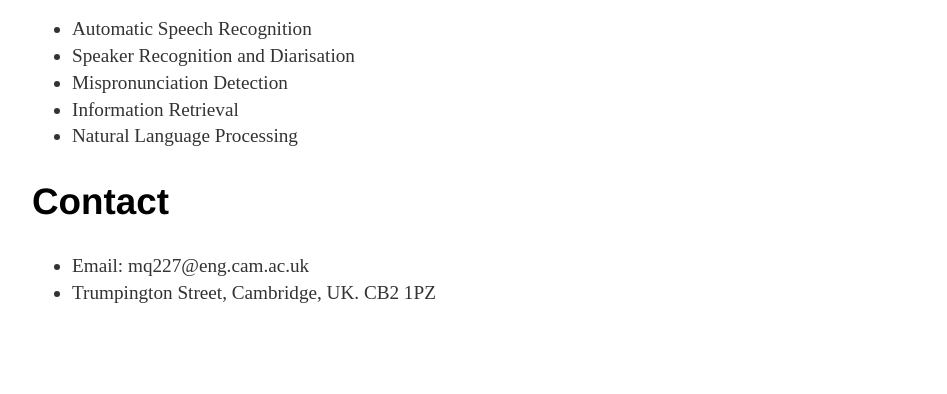
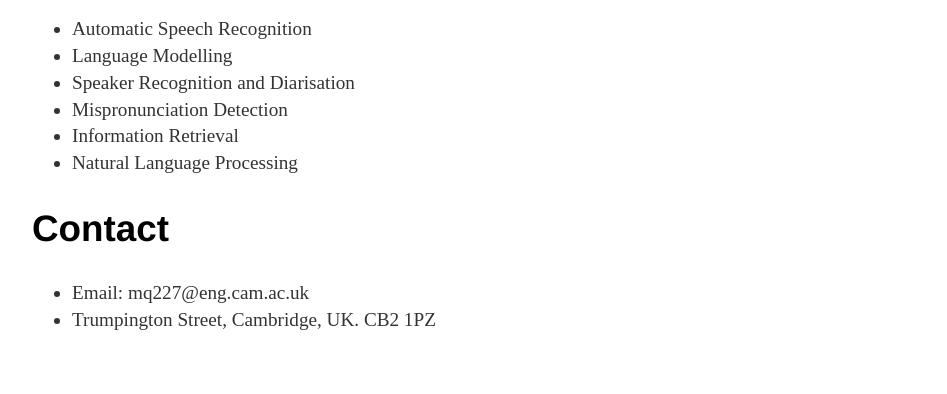
Before and after one commit to MengjieQian/MengjieQian.github.io, a plain HTML site: page index.html in a window 1280 px wide. Shown: the part 591-985 px from the top of the page, without its empty margins (160-1107 px from the left). Before the commit the page ends 958 px from the top, so only its background shows below. Drawn offline with Linux system fonts and the light colour scheme.

Commit message:
Update index.html

```diff
--- a/index.html
+++ b/index.html
@@ -31,6 +31,7 @@
 	<h2 id="research-interest">Research Interests</h2>
 	<ul>
 		<li>Automatic Speech Recognition</li>
+		<li>Language Modelling</li>
 		<li>Speaker Recognition and Diarisation</li>
 		<li>Mispronunciation Detection</li>
 		<li>Information Retrieval</li>
```
